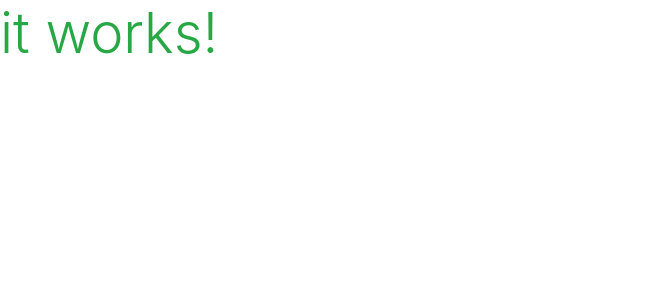
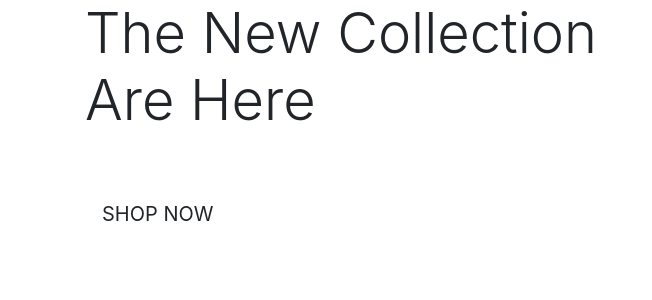
Before and after one commit to akramalex/BOUTIQUE-ADO, a Django app: page / in a window 1280 px wide. Shown: the top 300 px of the page, without its empty margins (0-652 px from the left). Run offline with Django 3.2, Linux system fonts and the light colour scheme; some libraries are stand-ins or nearby versions.

Commit message:
added homepage content

```diff
--- a/boutique_ado/settings.py
+++ b/boutique_ado/settings.py
@@ -24,7 +24,7 @@
 SECRET_KEY = 'django-insecure-2@6yu9s^j&w14)ui-5%@iis-$lj98pc$xz1@ad$tgo$t+40%+)'
 
 # SECURITY WARNING: don't run with debug turned on in production!
-DEBUG = False
+DEBUG = True
 
 ALLOWED_HOSTS = ['8000-akramalex-boutiqueado-9s2nyeyhi8r.ws.codeinstitute-ide.net']
 
--- a/home/templates/home/index.html
+++ b/home/templates/home/index.html
@@ -1,9 +1,33 @@
 {% extends "base.html" %}
 {% load static %}
 
+{% block page_header %}
+<div class=" container  header-container">
+    <div class="row">
+        <div class="col">
+
+        </div>
+    </div>
+</div>
+{% endblock %}
+
 {% block content %}
-<h1 class="display-4 text-success">
-    it works!
-</h1>
+<div class="container h-100">
+    <div class="row h-100">
+        <div class="col-7 col-md-6 my-auto">
+            <h1 class="display-4  logo-front  text-black ">
+                The New Collection Are Here
+            </h1>
+            <div class="my-5">
+                <h4>
+                    <a href="" class="shop-now-button btn btn-lg rounded-0  text-uppercase py-3">
+                        Shop Now
+                    </a>
+                </h4>
+            </div>
+
+        </div>
+    </div>
+</div>
 
 {%endblock%}
```
